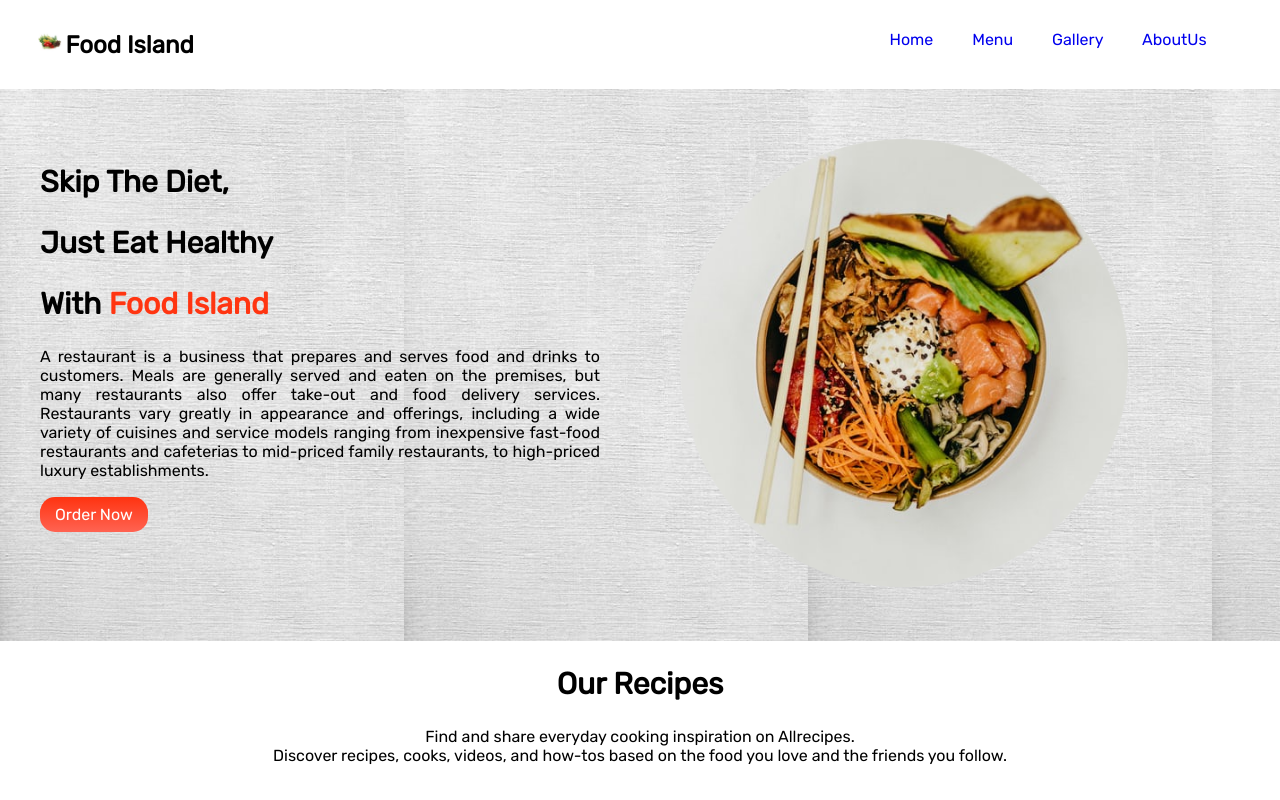
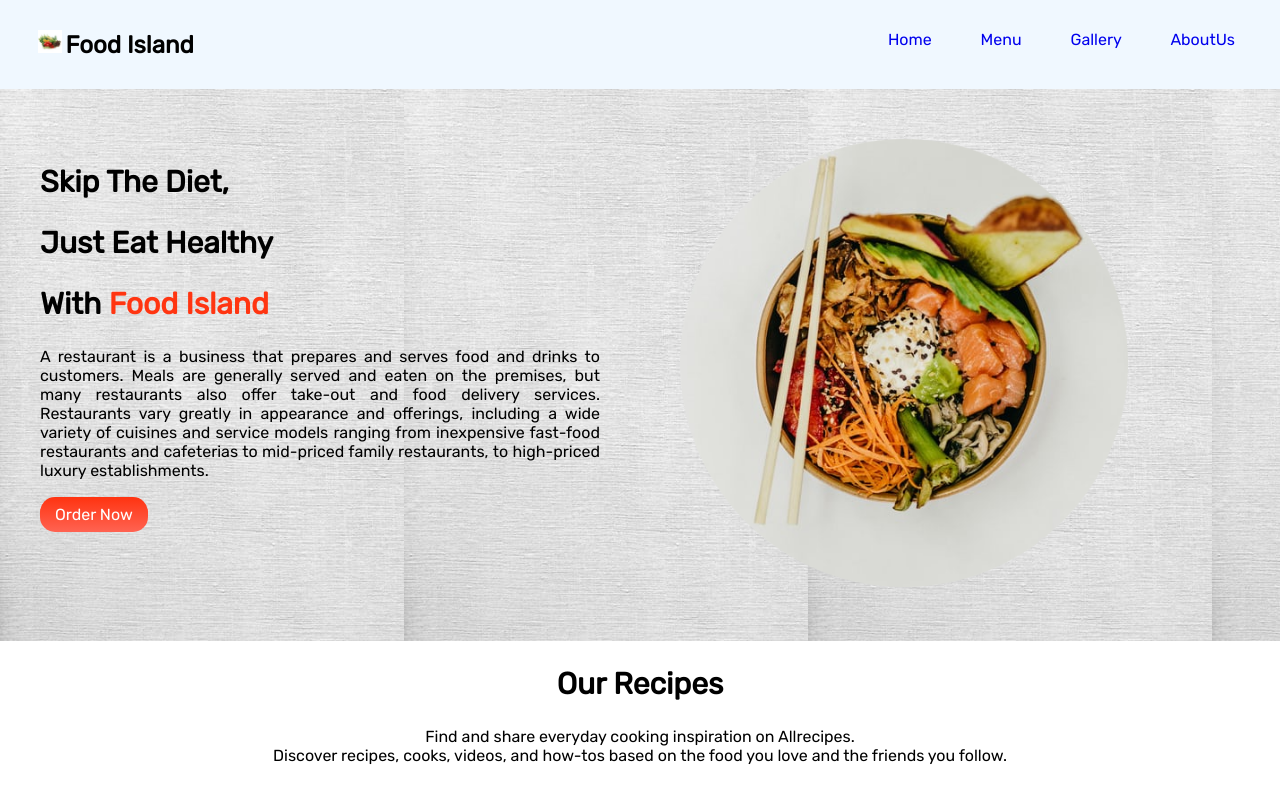
Before and after one commit to yeasinbinali/food-island, a plain HTML site: page index.html in a window 1280 px wide. Shown: the top 800 px of the page. Drawn offline with Linux system fonts and the light colour scheme.

Commit message:
title bg color added

```diff
--- a/index.html
+++ b/index.html
@@ -13,7 +13,7 @@
 </head>
 <body>
     <section class="title">
-        <div>
+        <div class="title-left">
             <img src="images/favicon.jpeg" alt="">
             <h2>Food Island</h2>
         </div>
@@ -93,7 +93,7 @@
         <div class="offer-sec">
             <h1 style="color: rgb(255, 53, 17);">News & Offers</h1>
             <label for="email">Your Email : </label>
-            <input type="email" name="email">
+            <input class="email" type="email" name="email">
             <input type="button" value="submit"><br>
             <input type="checkbox" name="checkbox">
             <p style="display: inline;">By signing up you are agreeing to receive marketing updates from Phone.</p>
--- a/style.css
+++ b/style.css
@@ -12,11 +12,14 @@ h1 {
 }
 .title {
   display: flex;
+  background-color: aliceblue;
   justify-content: space-between;
-  margin: 0% 3%;
   padding: 30px 0px;
   position: sticky;
   top: 0px;
+}
+.title-left {
+  margin-left: 3%;
 }
 .title img {
   width: 7%;
@@ -29,7 +32,10 @@ h1 {
 }
 .title div a {
   text-decoration: none;
-  margin-right: 35px;
+  margin-right: 45px;
+}
+.title div a:visited {
+  color: blue;
 }
 .header {
   display: flex;
@@ -91,6 +97,9 @@ span {
 .offer-sec input {
   margin-bottom: 30px;
 }
+.email:focus {
+  color: blue;
+}
 .about {
   display: flex;
   margin: 30px 0px;
```
